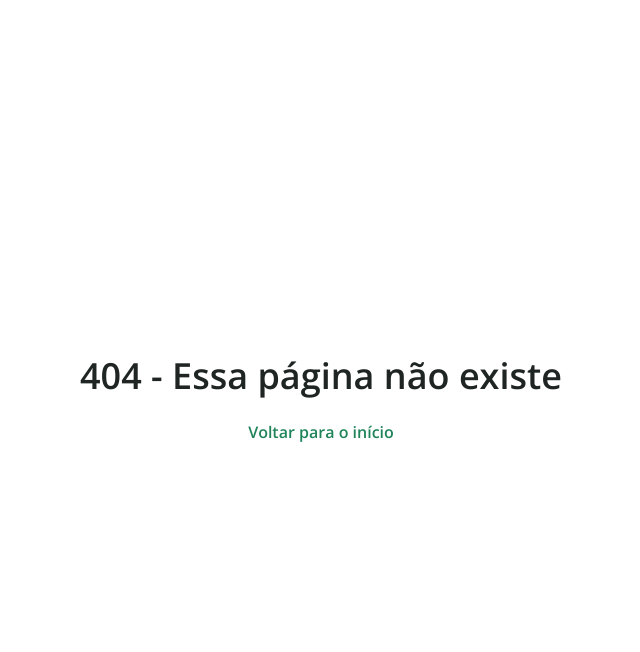
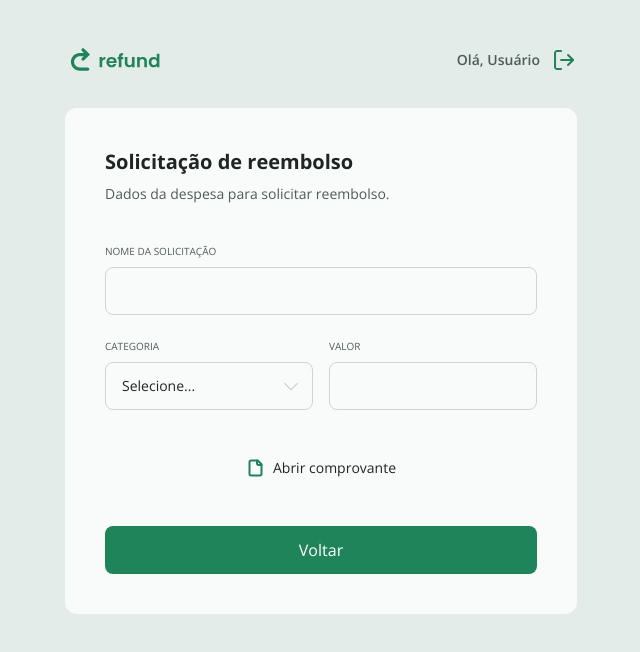
Before and after one commit to gazimba/refund-front-end, a React (Vite) app: page /refund/bla in a window 1280 px wide. Before the commit this address had no page. Shown: the top 652 px of the page, without its empty margins (319-959 px from the left). Built offline with nearby package versions, Linux system fonts and the light colour scheme.

Commit message:
finalizando front-end

```diff
--- a/src/components/AuthLayout.tsx
+++ b/src/components/AuthLayout.tsx
@@ -3,9 +3,9 @@ import logoSvg from "../assets/logo.svg";
 
 export function AuthLayout() {
     return (
-        <div className="w-screen h-screen bg-gray-400 flex flex-col justify-center items-center text-gray-100">
-            <main className="bg-gray-500 p-8 rounded-md flex items-center flex-col md:min-w-[462px]">
-                <img src={logoSvg} alt="logo" className="my-8"/>
+        <div className="w-screen h-screen bg-gray-400 flex flex-col justify-center items-center text-gray-100 p-8">
+            <main className="bg-gray-500 p-8 rounded-md flex items-center flex-col w-full md:max-w-[462px]">
+                <img src={logoSvg} alt="logo" className="my-8" />
                 <Outlet />
             </main>
         </div>
--- /dev/null
+++ b/src/components/Loading.tsx
@@ -0,0 +1,9 @@
+export function Loading() {
+    return (
+        <div className="w-screen h-screen flex justify-center items-center">
+            <span className="text-gray-200 font-semibold text-sm">
+                Carregando...
+            </span>
+        </div>
+    )
+}
--- a/src/pages/Dashboard.tsx
+++ b/src/pages/Dashboard.tsx
@@ -3,7 +3,7 @@ import { Input } from "../components/Input";
 import { FormEvent, useState } from "react";
 
 import searchSvg from "../assets/search.svg"
-import { RefundItem } from "../components/RefundItem";
+import { RefundItem, RefundItemProps } from "../components/RefundItem";
 import { CATEGORIES } from "../utils/categories";
 import { formatCurrency } from "../utils/formatCurrency";
 import { Pagination } from "../components/Pagination";
@@ -19,6 +19,7 @@ export function Dashboard() {
     const [name, setName] = useState("");
     const [page, setPage] = useState(1);
     const [totalOfPage, setTotalOfPage] = useState(10);
+    const [refunds, setRefunds] = useState<RefundItemProps[]>([TESTE]);
 
     function onSubmit() {
         return
@@ -46,7 +47,11 @@ export function Dashboard() {
             </form>
 
             <div className="my-6 flex flex-col gap-4 max-h-[342px] overflow-y-scroll">
-                <RefundItem data={TESTE} />
+                {
+                    refunds.map((item) => (
+                        <RefundItem key={item.id} data={item} href={`/refund/${item.id}`} />
+                    ))
+                }
             </div>
 
             <Pagination
--- a/src/pages/Refund.tsx
+++ b/src/pages/Refund.tsx
@@ -1,11 +1,13 @@
 import { FormEvent, useState } from "react";
-import { useNavigate } from "react-router";
+import { useNavigate, useParams } from "react-router";
 
 import { CATEGORIES, CATEGORIES_KEYS } from "../utils/categories";
 import { Input } from "../components/Input";
 import { Select } from "../components/Select";
 import { Upload } from "../components/Upload";
 import { Button } from "../components/Button";
+
+import fileSvg from "../assets/file.svg"
 
 export function Refund() {
 
@@ -16,10 +18,14 @@ export function Refund() {
     const [filename, setFilename] = useState<File | null>(null);
 
     const navigate = useNavigate();
+    const params = useParams<{ id: string }>()
 
     function onSubmit(e: FormEvent) {
         e.preventDefault();
-        navigate("/confirm", { state: { fromSubmit: true}});
+        if (params.id) {
+            return navigate(-1)
+        }
+        navigate("/confirm", { state: { fromSubmit: true } });
     }
 
     return (
@@ -29,10 +35,10 @@ export function Refund() {
                 <p className="text-sm text-gray-200 mt-2 mb-4">Dados da despesa para solicitar reembolso.</p>
             </header>
 
-            <Input required legend="Nome da solicitação" onChange={e => setName(e.target.value)} value={name} />
+            <Input required legend="Nome da solicitação" onChange={e => setName(e.target.value)} value={name} disabled={!!params.id} />
 
             <div className="flex gap-4">
-                <Select required legend="Categoria" value={category} onChange={(e) => setCategory(e.target.value)}>
+                <Select required legend="Categoria" value={category} onChange={(e) => setCategory(e.target.value)} disabled={!!params.id}>
                     {
                         CATEGORIES_KEYS.map((category) => (
                             <option key={category} value={category}>
@@ -42,12 +48,23 @@ export function Refund() {
                     }
                 </Select>
 
-                <Input legend="valor" required value={amount} onChange={e => setAmount(e.target.value)} />
+                <Input legend="valor" required value={amount} onChange={e => setAmount(e.target.value)} disabled={!!params.id} />
             </div>
 
-            <Upload legend="Comprovante" filename={filename && filename.name} onChange={(e) => e.target.files && setFilename(e.target.files[0])} />
+            {
+                params.id ? <a href="https://google.com" target="_blank" className="text-sm text-green-100font-semibold flex items-center justify-center gap-2 my-6 hover:opacity-70 transition ease-linear">
+                    <img src={fileSvg} alt="ícone do arquivo" />
+                    Abrir comprovante
+                </a> : (
+                    <Upload legend="Comprovante" filename={filename && filename.name} onChange={(e) => e.target.files && setFilename(e.target.files[0])} />
+                )
+            }
 
-            <Button type="submit" isLoading={isLoading}>Enviar</Button>
+            <Button type="submit" isLoading={isLoading}>
+                {
+                    params.id ? "Voltar" : "Enviar"
+                }
+            </Button>
         </form>
     )
 }
--- a/src/routes/ManagerRoutes.tsx
+++ b/src/routes/ManagerRoutes.tsx
@@ -4,12 +4,14 @@ import { AppLayout } from "../components/AppLayout"
 
 import { Dashboard } from "../pages/Dashboard"
 import { NotFound } from "../pages/NotFound"
+import { Refund } from "../pages/Refund"
 
 export function ManagerRoutes() {
     return (
         <Routes>
             <Route path="/" element={<AppLayout />}>
                 <Route path="/" element={<Dashboard />} />
+                <Route path="/refund/:id" element={<Refund />} />
             </Route>
             <Route path="*" element={<NotFound />} />
         </Routes>
--- a/src/routes/index.tsx
+++ b/src/routes/index.tsx
@@ -2,11 +2,36 @@ import { BrowserRouter } from "react-router";
 import { AuthRoutes } from "./AuthRoutes";
 import { EmployeeRoutes } from "./EmployeeRoutes";
 import { ManagerRoutes } from "./ManagerRoutes";
+import { Loading } from "../components/Loading";
+
+const isLoading = false;
+
+const session = {
+    user: {
+        role: "manager"
+    }
+}
 
 export function Routes() {
+
+    function Route() {
+        switch (session?.user.role) {
+            case "employee":
+                return <EmployeeRoutes />;
+            case "manager":
+                return <ManagerRoutes />
+            default:
+                return <AuthRoutes />
+        }
+    }
+
+    if (isLoading) {
+        return <Loading />
+    }
+
     return (
         <BrowserRouter>
-            <ManagerRoutes />
+            <Route />
         </BrowserRouter>
     );
 }
```
